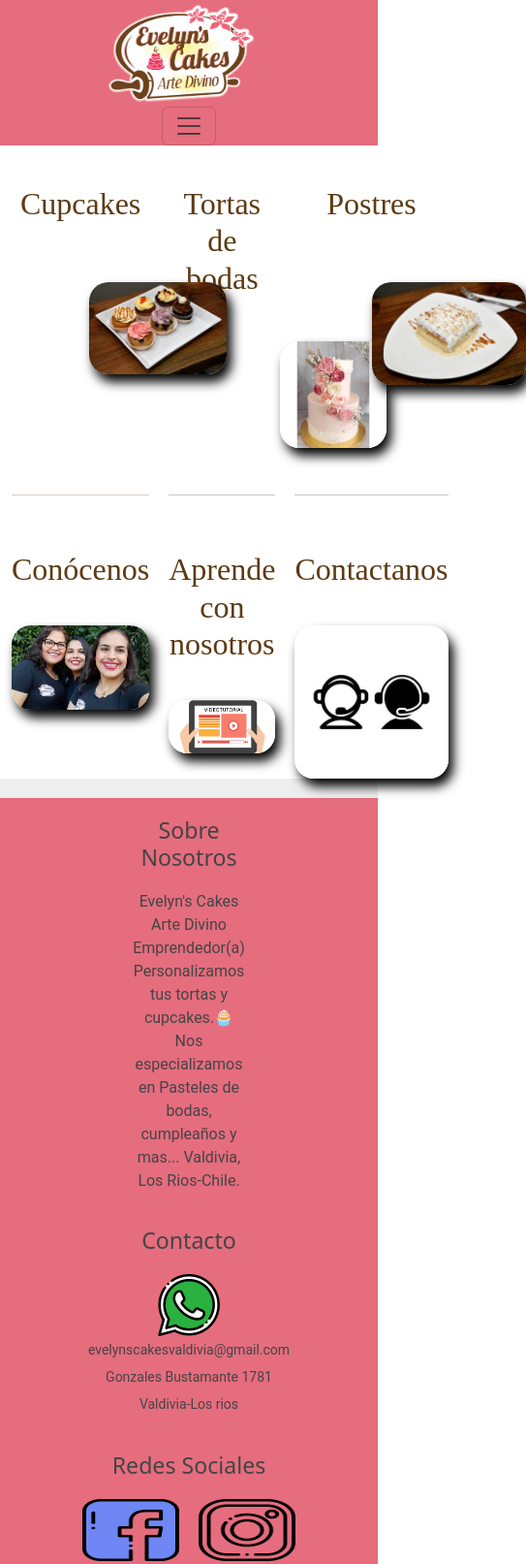
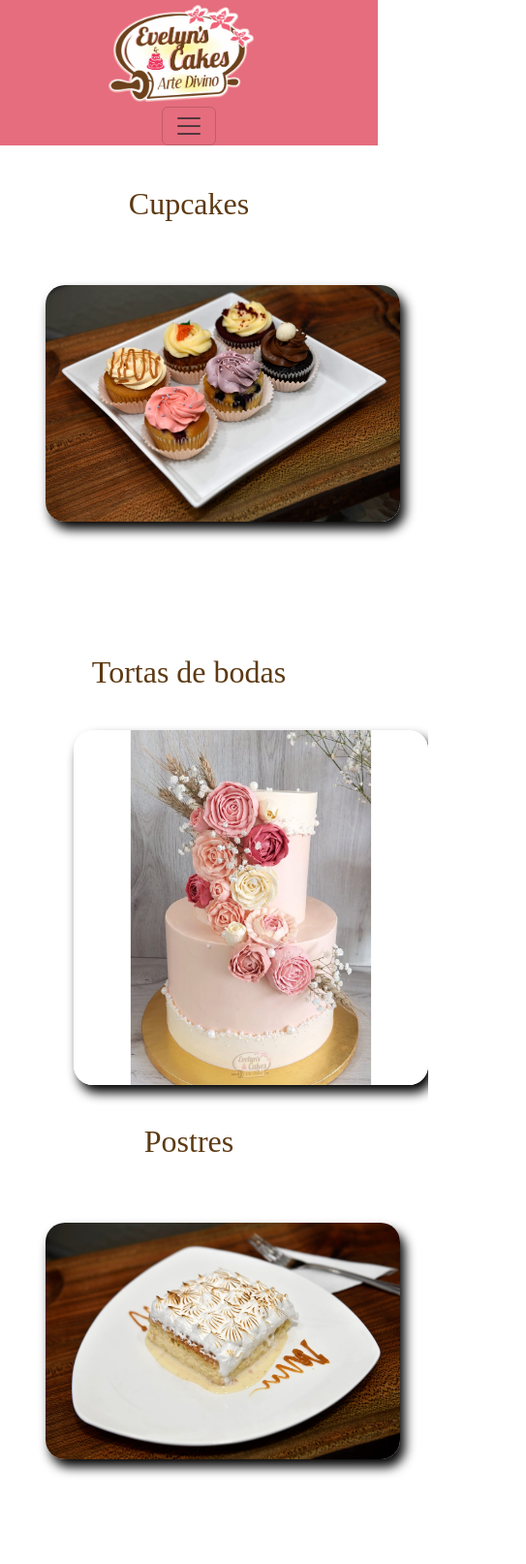
Before and after one commit to Rodriguezmujica/Pasteleria-evelyn, a plain HTML site: page index.html in a window 390 px wide. Shown: the top 1613 px of the page at 97% size, 543 px wide, since content can reach past the window. Drawn offline with nearby package versions, Linux system fonts and the light colour scheme.

Commit message:
volvi responsive la version tablet

```diff
--- a/CSS/style.css
+++ b/CSS/style.css
@@ -558,7 +558,156 @@ margin-top: 100px;
 }
 
   /* Estilos para pantallas medianas */
-  @media (max-width: 991px) {
+  @media (max-width: 991px) {.section1 img, .section3 img {
+    position: relative;
+    top: 27px;
+    width: 74vh;
+    left: 35px;
+  }
+
+  .section2 img {
+    width: 54vh;
+    position: relative;
+    top: 2px;
+    left: 64px;
+}
+.conoceme {
+  display: grid;
+  margin-bottom: -10%;
+}
+.quienes {
+display: none;
+}
+
+.quien {
+margin-bottom: 50px;
+}
+
+.conoceme img {
+display: block;
+width: 350px;
+border-radius: 20px;
+box-shadow: 5px 8px 12px black;
+
+}
+
+  .container {  display: grid;
+    grid-template-columns: 1fr;
+    grid-template-rows: 1fr 1fr 1fr 1fr 1fr 1fr;
+    grid-auto-columns: 1fr;
+    grid-auto-rows: 1fr;
+    gap: 0px 0px;
+    grid-auto-flow: row;
+    grid-template-areas:
+      "section1"
+      "section2"
+      "section3"
+      "conocenos"
+      "aprende"
+      "contacto1";
+  }
+
+  .section1 { grid-area: section1; }
+
+  .section2 { grid-area: section2; }
+
+  .section3 { grid-area: section3; }
+
+  .conocenos { grid-area: conocenos; }
+
+  .aprende { grid-area: aprende; }
+
+  .contacto1 { grid-area: contacto1; }
+
+  footer {
+    background-color: #eee;
+    color: #444;
+    font-size: 14px;
+    padding: 20px 0;
+    padding-bottom: 0%;
+    width: 100vw;
+  }
+  footer p {font-size: medium;}
+
+  .footer-contenido {
+    background-color: #E56D7E;
+    display: flex;
+    flex-direction: column;
+    flex-wrap: wrap;
+    justify-content: center;
+    margin-bottom: 0px;
+    width: 100%;
+
+  }
+
+  .footer-section {
+    flex-basis: 25%;
+    padding: 0 20px;
+    text-align: center;
+  }
+
+  .footer-section h3 {
+    margin-top: 20px;
+    margin-bottom: 20px;
+  }
+
+  .footer-section ul {
+    list-style: none;
+    padding: 0;
+  }
+
+  .footer-section ul li {
+    text-align: center;
+    line-height: 2;
+  }
+
+  .footer-section ul li a {
+    color: #444;
+  }
+
+  .footer-section ul li a:hover {
+    color: #f77;
+  }
+
+  .social-media ul {
+    display: flex;
+    justify-content: center;
+    margin: 0;
+    padding: 0;
+  }
+
+  .social-media ul li {
+    margin: 0 10px;
+  }
+
+  .social-media ul li a {
+    color: #444;
+    font-size: 18px;
+  }
+
+  .social-media ul li a:hover {
+    color: #f77;
+  }
+
+  .redv {width: 130px;}
+
+  .fotospro {
+    width: 240px;
+  }
+
+  ul li img{
+
+    width: 100px;
+    height: 64px;
+  }
+
+
+  .footer-bottom {
+    background-color: #E56D7E;
+    font-size: 12px;
+    padding: 10px 0;
+    text-align: center;
+  }
 
   }
 
```
